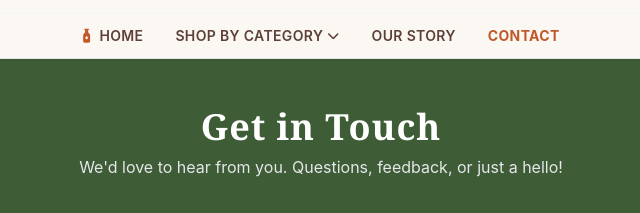
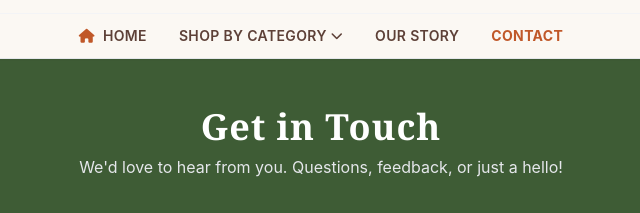
Before and after one commit to CreativeAds98/semman-trial2, a plain HTML site: page contact.html in a window 1280 px wide. Shown: the part 183-396 px from the top of the page, 319-959 px from the left. Drawn offline with nearby package versions, Linux system fonts and the light colour scheme.

Commit message:
home icon added

```diff
--- a/contact.html
+++ b/contact.html
@@ -57,7 +57,7 @@
         </div>
 
         <nav class="hidden md:flex justify-center items-center py-3 space-x-8 text-sm font-semibold tracking-wide border-t border-gray-100">
-            <a href="index.html" class="flex items-center hover:text-semman-rust transition"><i class="fa-solid fa-bottle-droplet mr-2 text-semman-rust"></i> HOME</a>
+            <a href="index.html" class="flex items-center hover:text-semman-rust transition"><i class="fa-solid fa-house mr-2 text-semman-rust"></i> HOME</a>
             <a href="shop.html" class="flex items-center hover:text-semman-rust transition">SHOP BY CATEGORY <i class="fa-solid fa-chevron-down ml-1 text-xs"></i></a>
             <a href="story.html" class="hover:text-semman-rust transition">OUR STORY</a>
             <a href="contact.html" class="flex items-center text-semman-rust font-bold">CONTACT</a>
```
Also changed, not shown: index.html (+1 -1 lines), story.html (+1 -1 lines).
